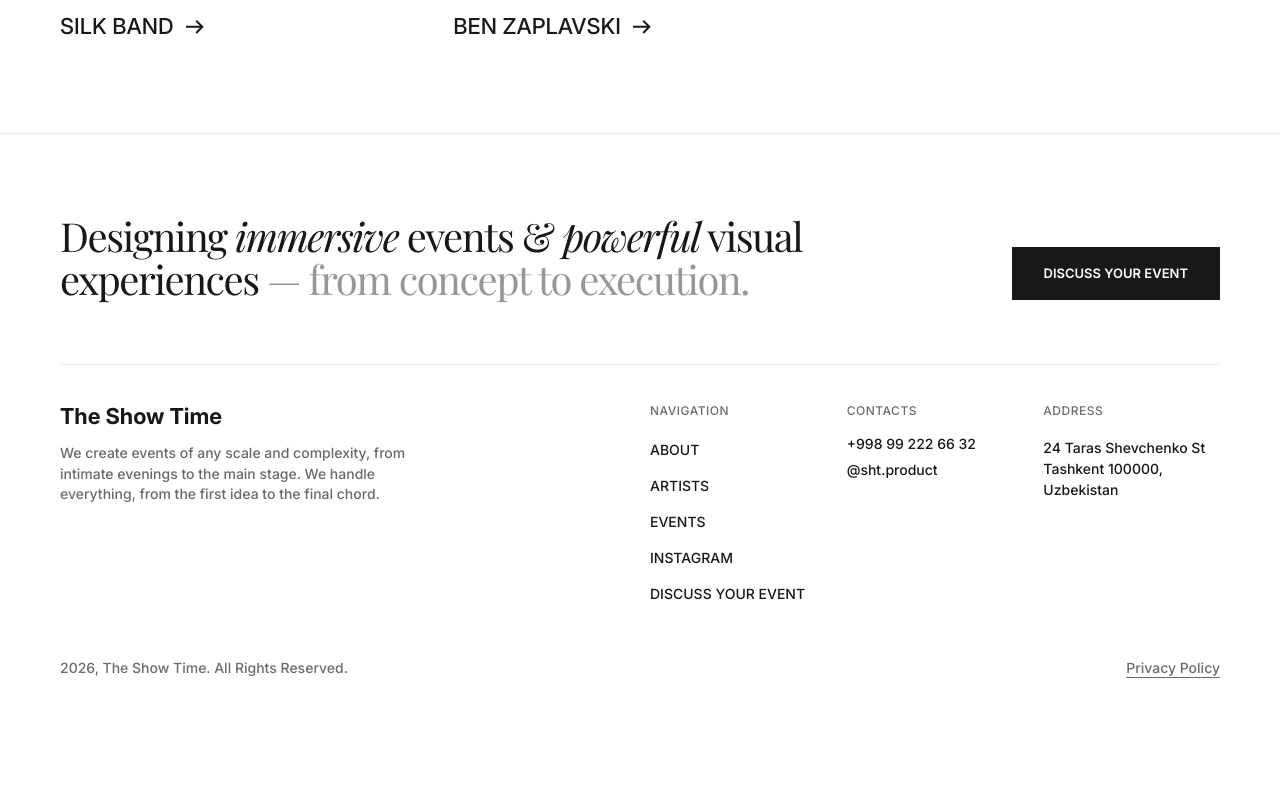
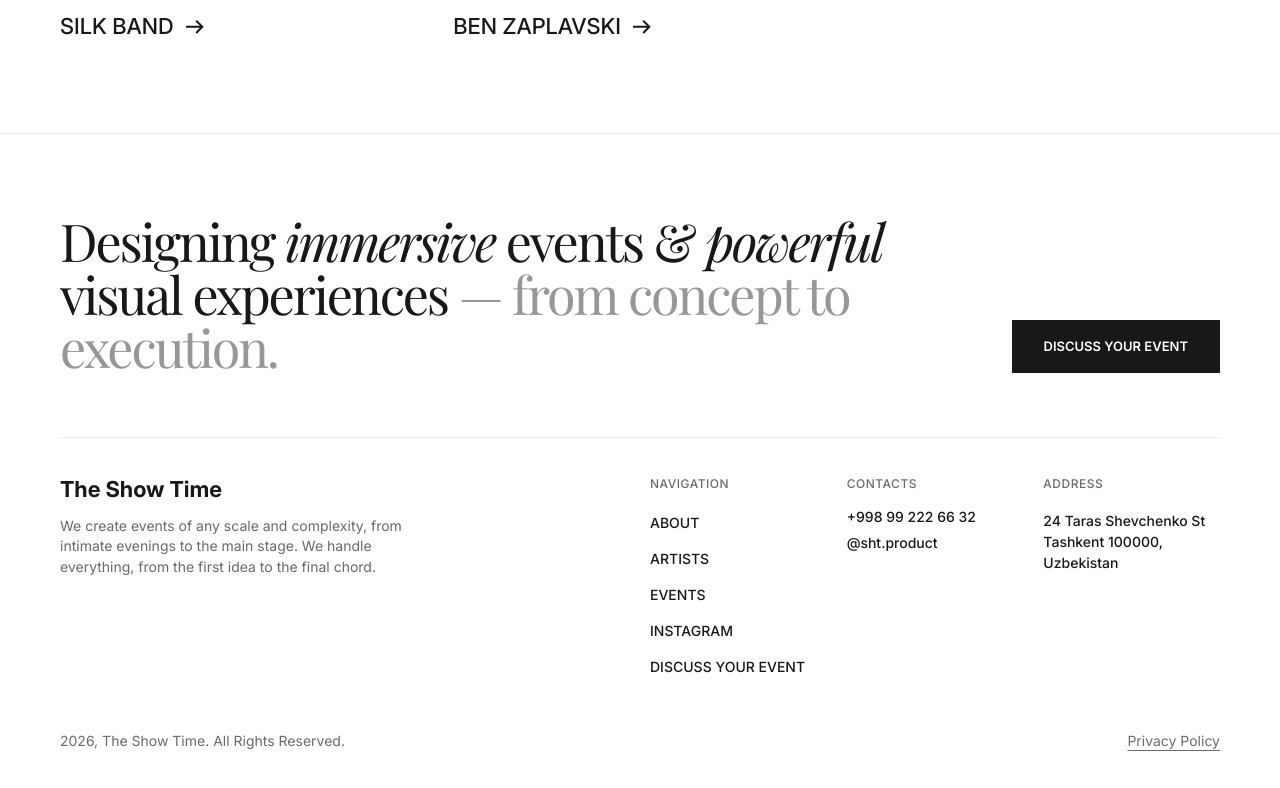
Before and after one commit to uniqspace/BMD, a Vue app: page / in a window 1280 px wide. Shown: the part 3441-4229 px from the top of the page. Before the commit the page ends 4156 px from the top, so only its background shows below. Built offline with nearby package versions, Linux system fonts and the light colour scheme.

Commit message:
Restore footer heading size; lighter weight for footer description, copyright and privacy link
Co-Authored-By: Claude Opus 5.5 <noreply@anthropic.com>
Claude-Session: https://claude.ai/code/session_01B6dQTr2Arpuaw1uCi2f54J

```diff
--- a/src/components/TheFooter.vue
+++ b/src/components/TheFooter.vue
@@ -22,7 +22,7 @@ const titleClass = 'block mb-4 md:mb-5 text-[12px]/[100%] uppercase tracking-[0.
             <!-- Booking call -->
             <div class="flex flex-col gap-7 md:flex-row md:items-end md:justify-between md:gap-10">
                 <h2
-                    class="font-heading font-normal max-w-225 text-[28px]/[1.12] tracking-[-0.8px] md:text-[34px]/[1.1] md:tracking-[-1.2px] lg:text-[40px]/[1.08] lg:tracking-[-1.5px] [&_span]:text-[#18181873]"
+                    class="font-heading font-normal max-w-225 text-[32px]/[1.08] tracking-[-1px] md:text-[42px]/[1.05] md:tracking-[-1.6px] lg:text-[52px]/[1.02] lg:tracking-[-2.2px] [&_span]:text-[#18181873]"
                     v-html="t('footer.ctaTitle')"
                 />
                 <button
@@ -38,7 +38,7 @@ const titleClass = 'block mb-4 md:mb-5 text-[12px]/[100%] uppercase tracking-[0.
             <div class="flex flex-col gap-10 mt-12 pt-10 border-t border-[#18181814] md:grid md:grid-cols-12 md:gap-5 md:mt-16">
                 <div class="flex flex-col gap-4 md:col-span-12 lg:col-span-5">
                     <RouterLink to="/about" class="self-start font-bold text-[22px]/[100%]">The Show Time</RouterLink>
-                    <p class="text-[14px]/[1.45] text-[#181818a6] max-w-90">{{ t("footer.aboutText") }}</p>
+                    <p class="font-normal text-[14px]/[1.45] text-[#181818a6] max-w-90">{{ t("footer.aboutText") }}</p>
                 </div>
 
                 <div class="grid grid-cols-2 gap-x-5 gap-y-10 md:col-span-12 md:grid-cols-3 lg:col-start-7 lg:col-span-6">
@@ -68,7 +68,7 @@ const titleClass = 'block mb-4 md:mb-5 text-[12px]/[100%] uppercase tracking-[0.
                 </div>
             </div>
 
-            <div class="flex flex-col gap-3 mt-12 text-[13px]/[100%] text-[#6b6b6b] md:flex-row md:justify-between md:mt-14 md:text-[14px]/[100%]">
+            <div class="font-normal flex flex-col gap-3 mt-12 text-[13px]/[100%] text-[#6b6b6b] md:flex-row md:justify-between md:mt-14 md:text-[14px]/[100%]">
                 <span>{{ currentYear }}, The Show Time. {{ t("footer.rights") }}.</span>
                 <RouterLink to="/privacy-policy" class="underline underline-offset-4 hover:no-underline">
                     {{ t("footer.privacyText") }}
```
